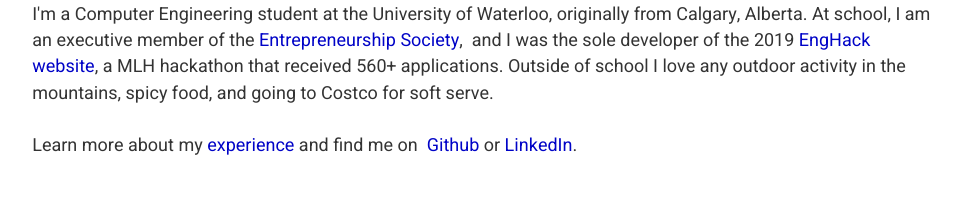
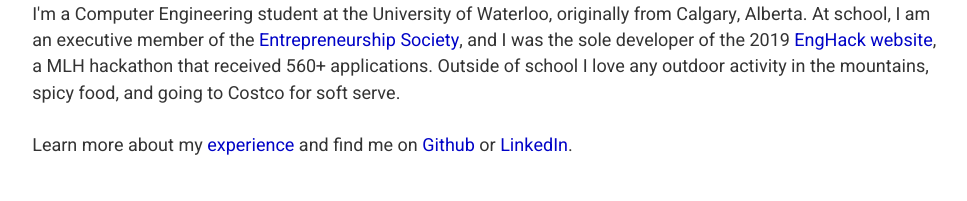
Before and after one commit to lee-ma/sitev3, a Gatsby site: page / in a window 1280 px wide. Shown: the part 537-738 px from the top of the page, without its empty margins (155-1122 px from the left). Built offline with nearby package versions, Linux system fonts and the light colour scheme; Gatsby itself is replaced by a stand-in of ours; no server answers.

Commit message:
fix spacing

```diff
--- a/src/components/About.js
+++ b/src/components/About.js
@@ -9,12 +9,12 @@ const About = () => (
     <p className="text">
       I'm a Computer Engineering student at the University of Waterloo, originally from Calgary, Alberta.
       At school, I am an executive member of the <a href="https://entsoc.ca">Entrepreneurship Society</a>,
-      &nbsp;and I was the sole developer of the 2019 <a href="http://enghack.com">EngHack website</a>, a MLH hackathon that received 560+ applications.
+      and I was the sole developer of the 2019 <a href="http://enghack.com">EngHack website</a>, a MLH hackathon that received 560+ applications.
       Outside of school I love any outdoor activity in the mountains, spicy food, and going to Costco for soft serve.
     </p>
     <p>
       Learn more about my <a rel="noopener noreferrer" href="leemaresume.pdf" target="_blank">experience</a> and find me on
-      &nbsp;<a href="https://www.github.com/lee-ma">Github</a> or <a href="https://www.linkedin.com/in/lma321">LinkedIn</a>.
+      <a href="https://www.github.com/lee-ma"> Github</a> or <a href="https://www.linkedin.com/in/lma321">LinkedIn</a>.
     </p>
   </div>
 )
```
